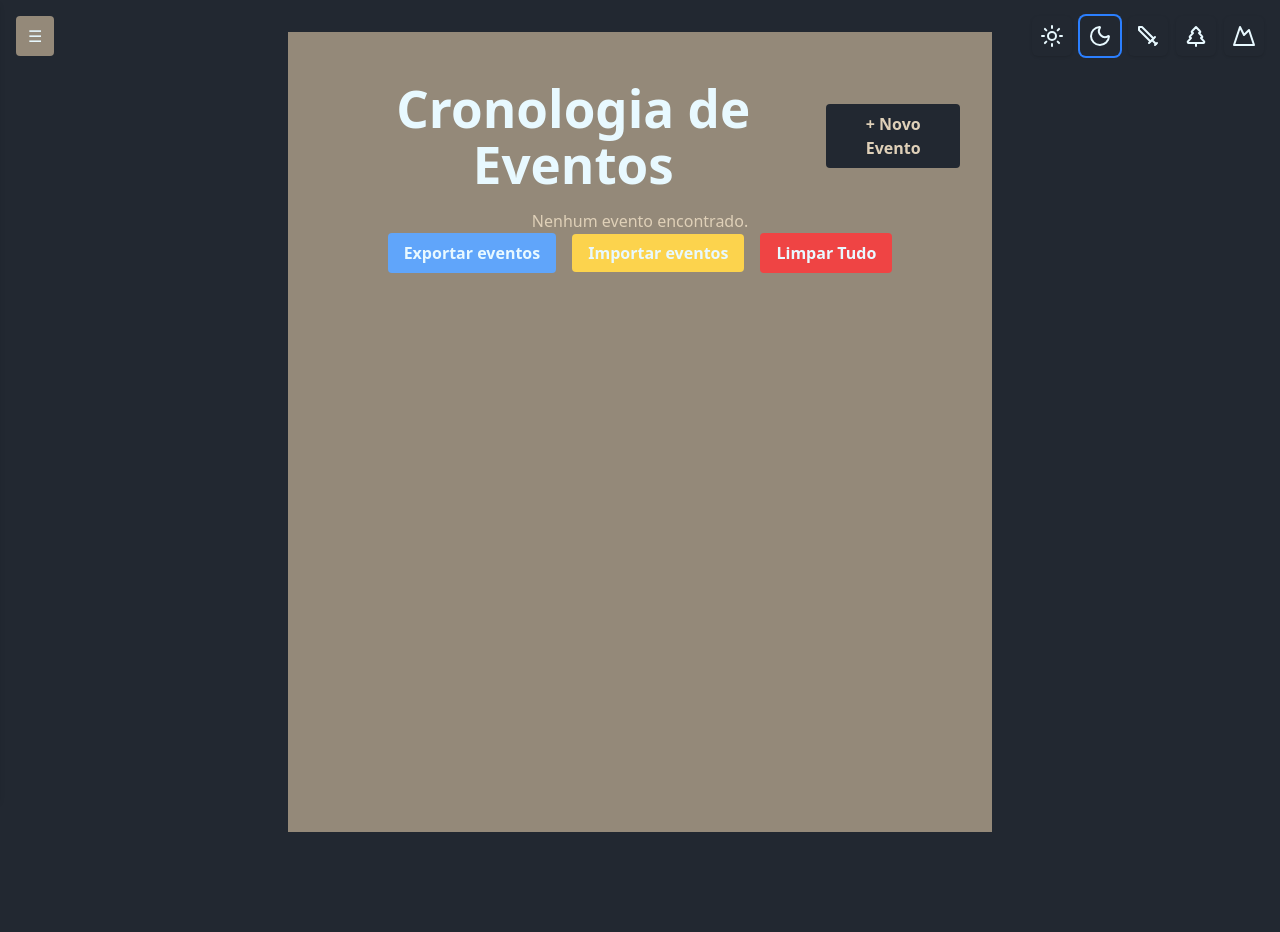
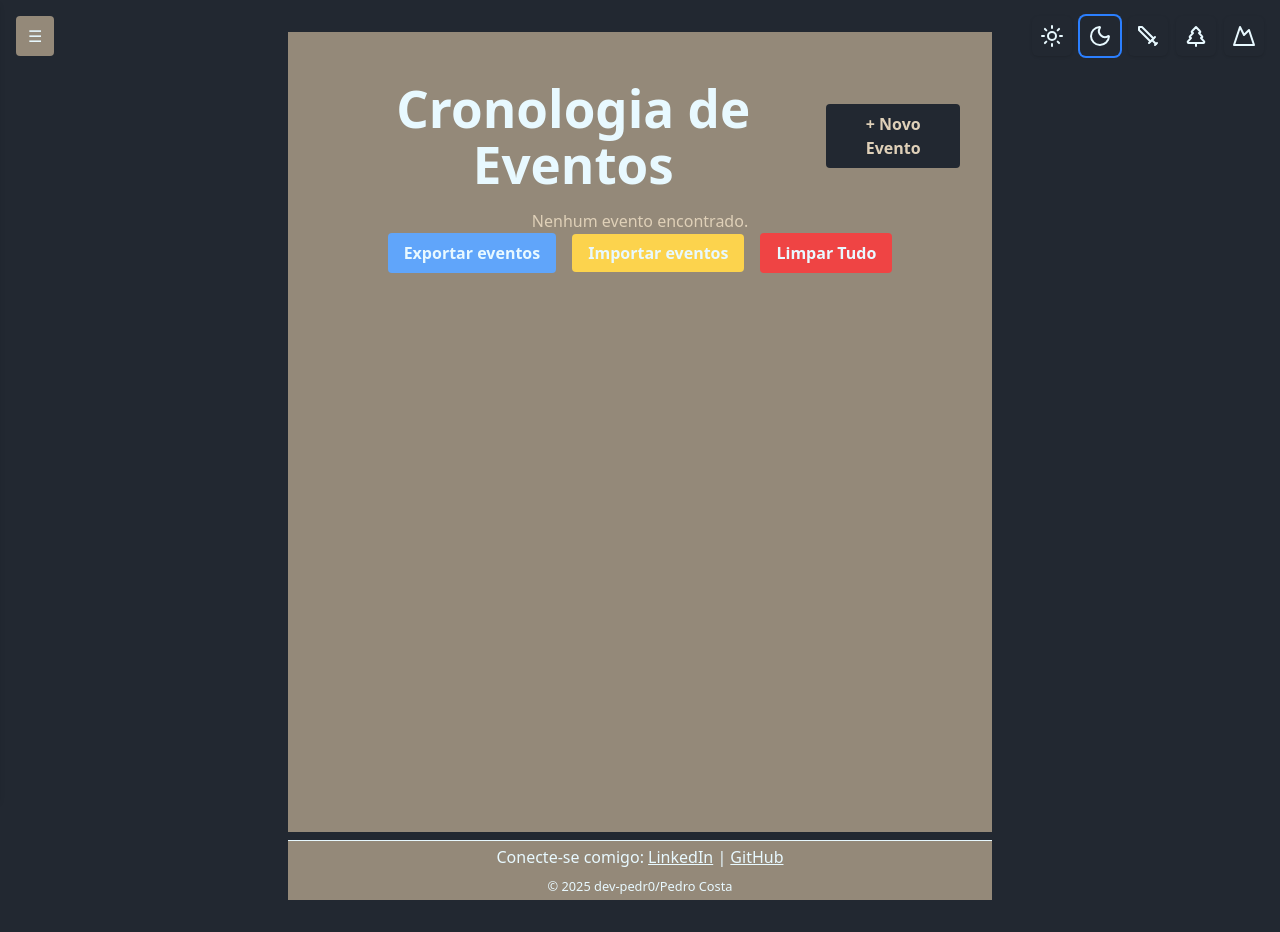
Before and after one commit to dev-pedr0/vite-react-cronologia-rpg, a React (Vite) app: page / in a window 1280 px wide. Before the commit the page ends 864 px from the top, so only its background shows below. Built offline with nearby package versions, Linux system fonts and the light colour scheme.

Commit message:
Footer e nome do navegador

```diff
--- a/index.html
+++ b/index.html
@@ -2,10 +2,10 @@
 <html lang="en">
   <head>
     <meta charset="UTF-8" />
-    <link rel="icon" type="image/svg+xml" href="/vite.svg" />
+    <link rel="icon" type="image/svg+xml" href="/icons/dragon-head-svgrepo-com.svg" />
     <meta name="viewport" content="width=device-width, initial-scale=1.0" />
     <link href="/src/styles.css" rel="stylesheet">
-    <title>Cronologia de Eventos RPG</title>
+    <title>Cronologia RPG</title>
   </head>
   <body>
     <div id="root"></div>
--- a/src/App.tsx
+++ b/src/App.tsx
@@ -7,6 +7,7 @@ import { ThemeProvider } from './contexts/ThemeContext';
 import ThemeSwitcher from './components/ThemeSwitcher';
 import type { FilterOptions } from './components/EventFilters';
 import Sidebar from './components/Sidebar';
+import Footer from './components/Footer';
 
 function App() {
   const [viewMode, setViewMode] = useState<'list' | 'timeline'>('list');
@@ -58,6 +59,7 @@ function App() {
         />
 
       </div>
+      <Footer/>
     </ThemeProvider>
   );
 }
--- /dev/null
+++ b/src/components/Footer.tsx
@@ -0,0 +1,36 @@
+const Footer = () => {
+    return (
+        <footer className="mt-2 p-1 text-center"
+            style={{
+                borderTop: '1px solid var(--color-text-primary)',
+                color: 'var(--color-text-primary)',
+                backgroundColor: 'var(--color-bg-secondary)',
+            }}
+        >
+            <p>
+                Conecte-se comigo:&nbsp;
+                <a
+                    href="https://www.linkedin.com/in/pedro-conceicao1/"
+                    target="_blank"
+                    rel="noopener noreferrer"
+                    style={{ color: 'inherit', textDecoration: 'underline' }}   >
+                     LinkedIn
+                </a>
+                &nbsp;|&nbsp;
+                <a
+                    href="https://github.com/dev-pedr0"
+                    target="_blank"
+                    rel="noopener noreferrer"
+                    style={{ color: 'inherit', textDecoration: 'underline' }}
+                >
+                    GitHub
+                </a>
+            </p>
+            <p style={{ marginTop: '0.5rem', fontSize: '0.8rem' }}>
+                &copy; {new Date().getFullYear()} dev-pedr0/Pedro Costa
+            </p>
+        </footer>
+    );
+};
+
+export default Footer;
```
Also changed, not shown: public/icons/dragon-head-svgrepo-com.svg (added).
